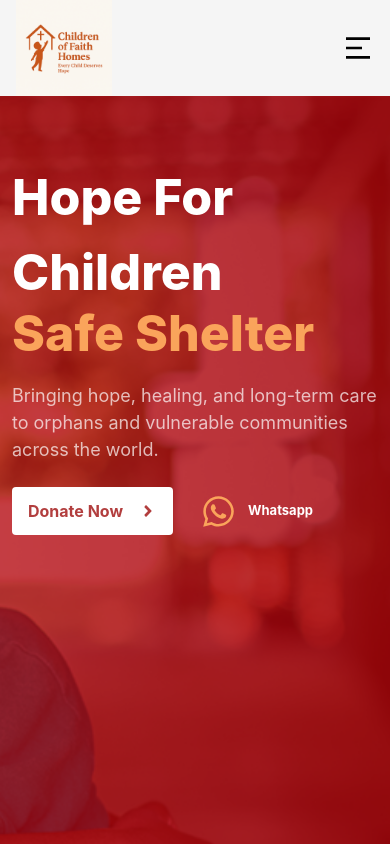
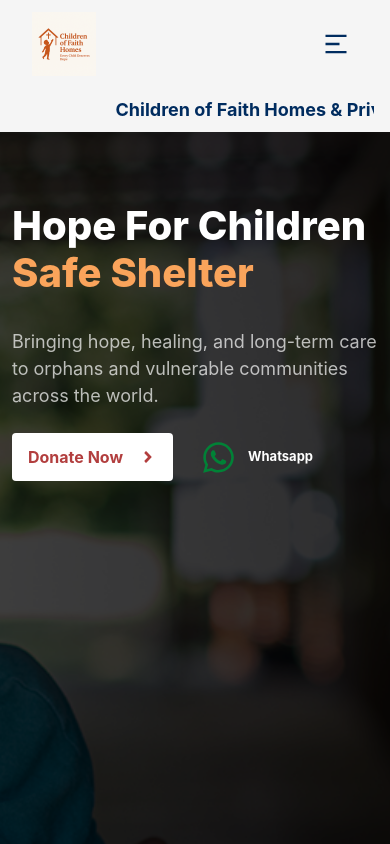
Before and after one commit to dodosebn/cof, a React (Vite) app: page / in a window 390 px wide. Shown: the top 844 px of the page. Built offline with nearby package versions, Linux system fonts and the light colour scheme.

Commit message:
my goshh

```diff
--- a/src/components/header.tsx
+++ b/src/components/header.tsx
@@ -1,100 +1,163 @@
 import { useState } from 'react';
-import { RiMenu2Fill } from "react-icons/ri";
-// eslint-disable-next-line import/no-duplicates
-import { IoClose } from "react-icons/io5";
+import { RiMenu2Fill } from 'react-icons/ri';
+import { IoClose } from 'react-icons/io5';
 import { CiLocationOn } from 'react-icons/ci';
 import { FaAngleRight, FaEnvelope } from 'react-icons/fa';
-// eslint-disable-next-line import/no-duplicates
-
 import { Link } from '@tanstack/react-router';
+import { motion } from 'framer-motion';
 
 const Header = () => {
   const [isMenuOpen, setIsMenuOpen] = useState(false);
 
   return (
-    <div className='bg-[#f5f5f5] px-4 '>
-      <div className='md:block hidden  max-w-7xl mx-auto md:px-12'>
-        <div className='py-7'>
-          <div className='flex justify-between'>
-            <div className='flex flex-row space-x-5 items-stretch relative'>
-              <div className='flex space-x-2 items-center'>
-                <CiLocationOn className='text-[#f19383]' size={35} />
+    <div className="bg-[#f5f5f5] px-4">
+      {/* Desktop Header */}
+      <div className="hidden md:block max-w-7xl mx-auto md:px-12">
+        <div className="py-7">
+          <div className="flex justify-between">
+            <div className="flex flex-row space-x-5 items-stretch">
+              {/* Location */}
+              <div className="flex space-x-2 items-center">
+                <CiLocationOn className="text-[#f19383]" size={35} />
                 <div>
-                  <h1 className='text-[#002C5F] text-[15px] font-bold'>Israel HQ</h1>
-                  <p className='text-[#002C5FCC] text-[13px]'>Visit Our site</p>
+                  <h1 className="text-[#002C5F] text-[15px] font-bold">Israel HQ</h1>
+                  <p className="text-[#002C5FCC] text-[13px]">Visit Our site</p>
                 </div>
               </div>
 
+              {/* Divider */}
               <div className="relative mx-4">
-                <div className="absolute top-0 bottom-0 h-[20rem] left-1/2
-                w-[0.5px] bg-gray-400/40 transform -translate-x-1/2 -translate-y-1/2" />
+                <div className="absolute top-0 bottom-0 h-[20rem] left-1/2 w-[0.5px] bg-gray-400/40 transform -translate-x-1/2 -translate-y-1/2" />
               </div>
 
-              <div className='flex space-x-2 items-center'>
-                <FaEnvelope className='text-[#f19383]' size={30}/>
-
-                {/* <LuPhoneCall  /> */}
-                <div>
-                  <h1 className='text-[#002C5F] text-[15px] font-bold'>Email</h1>
-                  {/* <p className='text-[#002C5FCC] text-[13px]'>Information center</p> */}
+              {/* Email */}
+              <a
+                href="mailto:Childrenoffaithhomes@gmail.com?subject=Support%20for%20Orphanage%20and%20Help%20Services&body=Hello,%0D%0A%0D%0AI’m reaching out regarding support or help services.%0D%0A%0D%0AWhatsApp Contact: +14703903270%0D%0A%0D%0AThank you."
+                className="flex space-x-2 items-center"
+              >
+                <FaEnvelope className="text-[#ae6a5e]" size={30} />
+                <div className="flex flex-col items-start">
+                  <h1 className="text-[#002C5F] text-[15px] font-bold">Email</h1>
+                  <p className="text-[#002C5FCC] text-[13px]">Information center</p>
                 </div>
-              </div>
+              </a>
             </div>
 
-            <div className='flex justify-center items-center gap-7'>
-              {/* <div className='flex space-x-5'>
-                <FaFacebook size={24} className='text-gray-400 hover:text-[#f19387]' />
-                <IoLogoTwitter size={24} className='text-gray-400 hover:text-[#f19387]' />
-                <FaYoutube size={24} className='text-gray-400 hover:text-[#f19387]' />
-              </div> */}
-              <h1 className='text-2xl font-black'>Children of Faith Homes & Private Help Services</h1>
-              <button className='bg-[#B23E3E] gap-4 flex items-center text-white font-bold px-4 py-3 rounded-sm transition-all duration-300 transform hover:scale-105 group'>
-                <Link to='/'>
-                  <div className='relative h-6 overflow-hidden'>
-                    <div className='transition-transform duration-800 ease-in-out group-hover:-translate-y-6'>
+            {/* Title & Donate Button */}
+            <div className="flex justify-center items-center gap-7">
+              <h1 className="text-2xl font-black inline-block">
+                Children of Faith Homes & Private Help Services
+              </h1>
+
+              <button className="bg-[#B23E3E] gap-4 flex items-center text-white font-bold px-4 py-3 rounded-sm transition-all duration-300 transform hover:scale-105 group">
+                <Link to="/">
+                  <div className="relative h-6 overflow-hidden">
+                    <div className="transition-transform duration-800 ease-in-out group-hover:-translate-y-6">
                       <span className="block h-6">Donate Now</span>
                       <span className="block h-6">Sponsor Us</span>
                     </div>
                   </div>
                 </Link>
-                <FaAngleRight className='text-lg' />
+                <FaAngleRight className="text-lg" />
               </button>
             </div>
           </div>
         </div>
       </div>
 
-      <div className='relative flex flex-col md:hidden'>
-        <div className='flex justify-between items-center z-50 relative'>
-          <img src='/logo.png' alt="logo" className='w-24 h-24'/>
-          <div
+      {/* Mobile Header */}
+      <div className="relative flex flex-col md:hidden w-full">
+        {/* Top Bar */}
+        <div className="flex justify-between items-center py-3 px-4 w-full">
+          <img
+            src="/logo.png"
+            alt="Children of Faith Homes logo"
+            className="w-16 h-16 object-contain"
+          />
+
+          <button
             onClick={() => setIsMenuOpen(!isMenuOpen)}
-            className="cursor-pointer transition-transform duration-300 transform"
+            className="p-2 focus:outline-none"
+            aria-label={isMenuOpen ? 'Close menu' : 'Open menu'}
           >
-            <div className={`transition-all duration-500 ease-in-out ${isMenuOpen ? 'rotate-90 scale-110' : 'rotate-0'}`}>
-              {isMenuOpen ? <IoClose size={32} /> : <RiMenu2Fill size={32} />}
+            {isMenuOpen ? (
+              <IoClose size={28} className="text-[#002C5F]" />
+            ) : (
+              <RiMenu2Fill size={28} className="text-[#002C5F]" />
+            )}
+          </button>
         </div>
+
+        {/* Scrolling Title */}
+        <div className="w-full overflow-hidden">
+          <motion.div
+            className="whitespace-nowrap"
+            initial={{ x: '100%' }}
+            animate={{ x: '-100%' }}
+            transition={{
+              repeat: Infinity,
+              duration: 15,
+              ease: 'linear',
+            }}
+          >
+            <h1 className="text-lg font-bold text-[#002C5F] inline-block px-2 py-2">
+              Children of Faith Homes & Private Help Services
+            </h1>
+          </motion.div>
+        </div>
+
+        {/* Slide Down Mobile Menu */}
+        <motion.div
+          initial={{ opacity: 0, height: 0 }}
+          animate={{
+            opacity: isMenuOpen ? 1 : 0,
+            height: isMenuOpen ? 'auto' : 0,
+          }}
+          transition={{ duration: 0.3 }}
+          className="overflow-hidden w-full"
+        >
+          {isMenuOpen && (
+            <div className="w-full">
+              {/* Links */}
+              <ul className="flex flex-col text-sm font-medium divide-y divide-gray-100">
+                {['Join Us', 'What we Do', 'Help Center'].map((item, index) => (
+                  <li key={index}>
+                    <Link
+                      to="/"
+                      className="block px-4 py-4 text-[15px] font-semibold text-[#000] transition-colors"
+                      activeProps={{ className: 'text-[#000]' }}
+                      onClick={() => setIsMenuOpen(false)}
+                    >
+                      {item}
+                    </Link>
+                  </li>
+                ))}
+              </ul>
+
+              {/* Contact Info */}
+              <div className="px-4 py-4 grid grid-cols-2 gap-4">
+                <div className="flex items-start space-x-2">
+                  <CiLocationOn className="text-[#f19383] mt-1" size={20} />
+                  <div>
+                    <p className="text-[#002C5F] text-[14px] font-bold">Israel HQ</p>
+                    <p className="text-[#002C5FCC] text-[12px]">Visit Our site</p>
                   </div>
                 </div>
 
-        {isMenuOpen && (
-          <div className="fixed top-[70px] left-0 w-screen bg-white z-50 animate-slideDown">
-            <ul className="flex flex-col text-sm font-medium">
-              {['Join Us',
-'What we Do',
-'help center'].map(
-                (item, index) => (
-                  <li
-                    key={index}
-                    className="text-[14px] font-bold capitalize px-7 py-4 border-b border-gray-300/40"
+                <a
+                  href="mailto:Childrenoffaithhomes@gmail.com"
+                  className="flex items-start space-x-2"
                 >
-                    {item}
-                  </li>
-                )
-              )}
-            </ul>
+                  <FaEnvelope className="text-[#ae6a5e] mt-1" size={18} />
+                  <div>
+                    <p className="text-[#002C5F] text-[14px] font-bold">Email Us</p>
+                    <p className="text-[#002C5FCC] text-[12px]">Information center</p>
+                  </div>
+                </a>
+              </div>
             </div>
           )}
+        </motion.div>
       </div>
     </div>
   );
--- a/src/components/heroTextSwitcher.tsx
+++ /dev/null
@@ -1,32 +0,0 @@
-
-import { AnimatePresence, motion } from 'framer-motion';
-import { useEffect, useState } from 'react';
-
-export const HeroTextSwitcher = ({ textOptions }: { textOptions: Array<string> }) => {
-  const [activeIndex, setActiveIndex] = useState(0);
-
-  useEffect(() => {
-    const interval = setInterval(() => {
-      setActiveIndex((prev) => (prev + 1) % textOptions.length);
-    }, 3000); // faster speed
-    return () => clearInterval(interval);
-  }, []);
-
-  return (
-    <div className="relative h-[80px] md:h-[120px] overflow-hidden text-[#FAA45B] font-extrabold
-     text-[20px] md:text-[95px] flex items-start justify-start">
-      <AnimatePresence mode="wait">
-        <motion.div
-          key={activeIndex}
-          initial={{ y: 50, opacity: 0 }}
-          animate={{ y: 0, opacity: 1 }}
-          exit={{ y: -50, opacity: 0 }}
-          transition={{ duration: 0.35, ease: 'easeInOut' }}
-          className="absolute"
-        >
-          {textOptions[activeIndex]}
-        </motion.div>
-      </AnimatePresence>
-    </div>
-  );
-};
--- a/src/components/imgShow.tsx
+++ b/src/components/imgShow.tsx
@@ -1,9 +1,8 @@
-
 import { useEffect, useState } from 'react';
 import { Link } from '@tanstack/react-router';
 import { FaAngleRight, FaWhatsapp } from 'react-icons/fa';
 import { AnimatePresence, motion } from 'framer-motion';
-// ✅ Separated HeroTextSwitcher component
+
 const HeroTextSwitcher = ({ textOptions }: { textOptions: Array<string> }) => {
   const [activeIndex, setActiveIndex] = useState(0);
 
@@ -15,7 +14,7 @@ const HeroTextSwitcher = ({ textOptions }: { textOptions: Array<string> }) => {
   }, [textOptions.length]);
 
   return (
-    <div className="relative w-full text-[#FAA45B] font-extrabold text-[50px] md:text-[95px]
+    <div className="relative w-full text-[#FAA45B] font-extrabold text-[40px] md:text-[95px]
      leading-tight h-[80px] md:h-[120px] overflow-hidden">
       <AnimatePresence mode="wait">
         <motion.div
@@ -25,7 +24,6 @@ const HeroTextSwitcher = ({ textOptions }: { textOptions: Array<string> }) => {
           exit={{ y: -30, opacity: 0 }}
           transition={{ duration: 0.6, ease: 'easeInOut' }}
           className="absolute w-full text-start mt-3 md:mt-0"
-
         >
           {textOptions[activeIndex]}
         </motion.div>
@@ -35,7 +33,7 @@ const HeroTextSwitcher = ({ textOptions }: { textOptions: Array<string> }) => {
 };
 
 const ImgShowComp = () => {
-  const imgers = ['/homeimg/img1.png', '/homeimg/img2.png'];
+  const imgers = ['/homeimg/img1.png', '/homeimg/img3.jpg'];
   const textOptions = ['Brighter Days', 'Safe Shelter', 'Lasting Love'];
   const [currentIndex, setCurrentIndex] = useState(0);
 
@@ -55,13 +53,13 @@ const textOptions = ['Brighter Days', 'Safe Shelter', 'Lasting Love'];
   }, []);
 
   return (
-    <header>
-      <div className="relative h-screen w-screen overflow-x-hidden">
+    <section>
+      <div className="relative h-screen w-screen">
         {/* Background */}
         {imgers.map((img, index) => (
           <div
             key={index}
-            className={`absolute inset-0 transition-all duration-1000 ease-in-out ${
+            className={`absolute inset-0 transition-all duration-1000 object-cover ease-in-out ${
               index === currentIndex ? 'opacity-100 scale-100 animate-zoom-forward' : 'opacity-0 scale-110'
             }`}
             style={{
@@ -73,7 +71,7 @@ const textOptions = ['Brighter Days', 'Safe Shelter', 'Lasting Love'];
           />
         ))}
 
-        <div className="absolute inset-0 bg-red-700/70 z-10" />
+        <div className="absolute inset-0 bg-black/70 z-10" />
 
         {/* Content */}
         <div className="relative max-w-7xl mx-auto z-20 md:px-12 px-3 pt-20 md:pt-0 h-full flex flex-col justify-start text-left cursor-pointer text-white">
@@ -101,7 +99,7 @@ const textOptions = ['Brighter Days', 'Safe Shelter', 'Lasting Love'];
               rel="noopener noreferrer"
               className="flex space-x-3 items-center"
             >
-  <FaWhatsapp className="text-[#FAA45B]" size={35} />
+              <FaWhatsapp className="text-green-700" size={35} />
               <div>
                 <h1 className="text-[13px] font-bold">Whatsapp</h1>
               </div>
@@ -109,8 +107,8 @@ const textOptions = ['Brighter Days', 'Safe Shelter', 'Lasting Love'];
           </nav>
 
           {/* Animated Heading & Text */}
-          <div className="flex flex-col items-start relative bottom-9 2xl:bottom-3 ">
-            <h1 className="md:text-[95px] text-[50px] font-extrabold capitalize relative top-5 md:top-0">
+          <div className="flex flex-col items-start relative bottom-9 2xl:bottom-3">
+            <h1 className="md:text-[95px] text-[40px] font-extrabold capitalize relative top-5 md:top-0">
               Hope for Children
             </h1>
 
@@ -139,19 +137,17 @@ Hope for Children
                   rel="noopener noreferrer"
                   className="flex space-x-3 items-center"
                 >
-  <FaWhatsapp className="text-[#FAA45B]" size={35} />
+                  <FaWhatsapp className="text-green-700" size={35} />
                   <div>
                     <h1 className="text-[13px] font-bold">Whatsapp</h1>
                   </div>
                 </a>
-
-
               </div>
             </div>
           </div>
         </div>
       </div>
-    </header>
+    </section>
   );
 };
 
```
Also changed, not shown: vite.config.ts (+16 -4 lines), public/homeimg/img2.jpg (deleted), public/homeimg/img3.jpg (added). Lines whose indentation alone changed are shown as unchanged.
